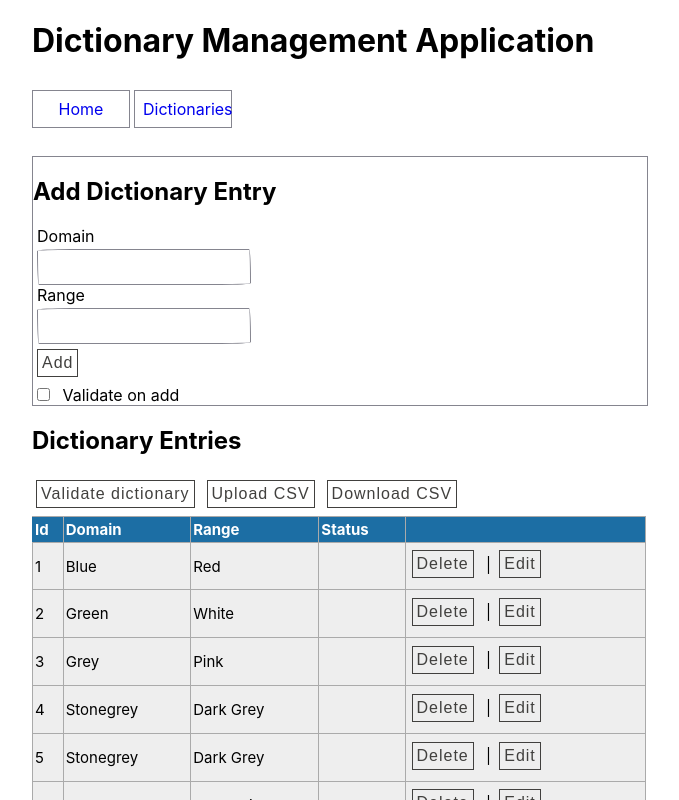
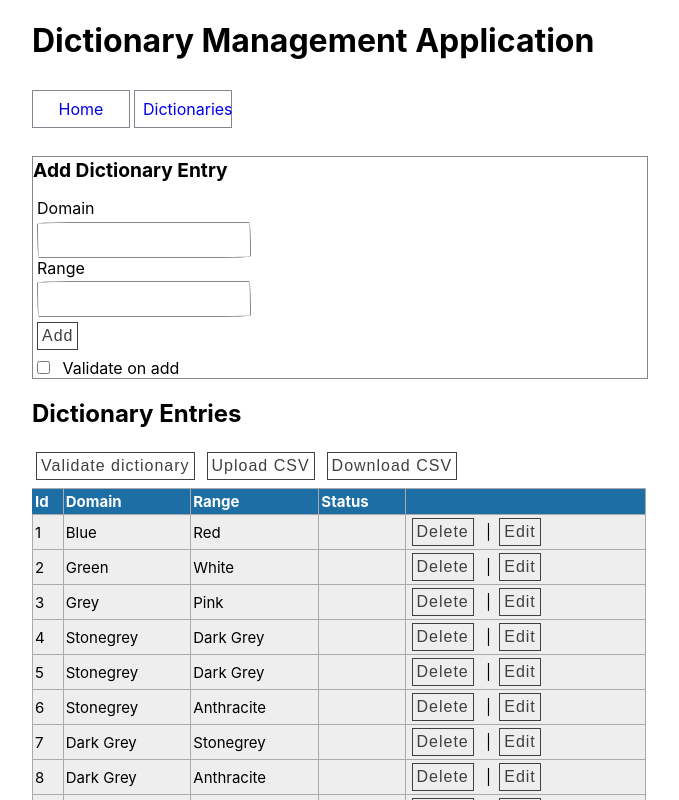
Before and after one commit to radpl/dict-manager, a React (Create React App) app: page /entries/1/page/1 in a window 1280 px wide. Shown: the top 800 px of the page, without its empty margins (96-775 px from the left). Built offline with nearby package versions, Linux system fonts and the light colour scheme; data requests are answered from the project's data file.

Commit message:
Minor styling adjustments

```diff
--- a/src/App.css
+++ b/src/App.css
@@ -24,6 +24,10 @@ button:hover{
      background-color:lightgrey;
     }
 
+    td button {
+      margin-top:0;
+      margin-bottom:0;
+    }
     input {
       border-radius: 255px 15px 225px 15px/15px 225px 15px 255px;
       border:solid 1px #85858f;
@@ -85,3 +89,8 @@ button:hover{
       border:solid 1px #85858f;
       width:60%;
     }
+
+    div.entryForm h2 {
+      margin-top:0.1rem;
+      font-size:1.2em;
+    }
--- a/tools/db.json
+++ b/tools/db.json
@@ -3,10 +3,6 @@
     {
       "id": 1,
       "title": "Colors"
-    },
-    {
-      "title": "a",
-      "id": 2
     }
   ],
   "entries": [
@@ -73,6 +69,14 @@
       "range": "Anthracite",
       "drKey": "Dark GreyAnthracite",
       "rdKey": "AnthraciteDark Grey"
+    },
+    {
+      "dictId": "1",
+      "domain": "A",
+      "range": "B",
+      "drKey": "AB",
+      "rdKey": "BA",
+      "id": 9
     }
   ]
 }
```
